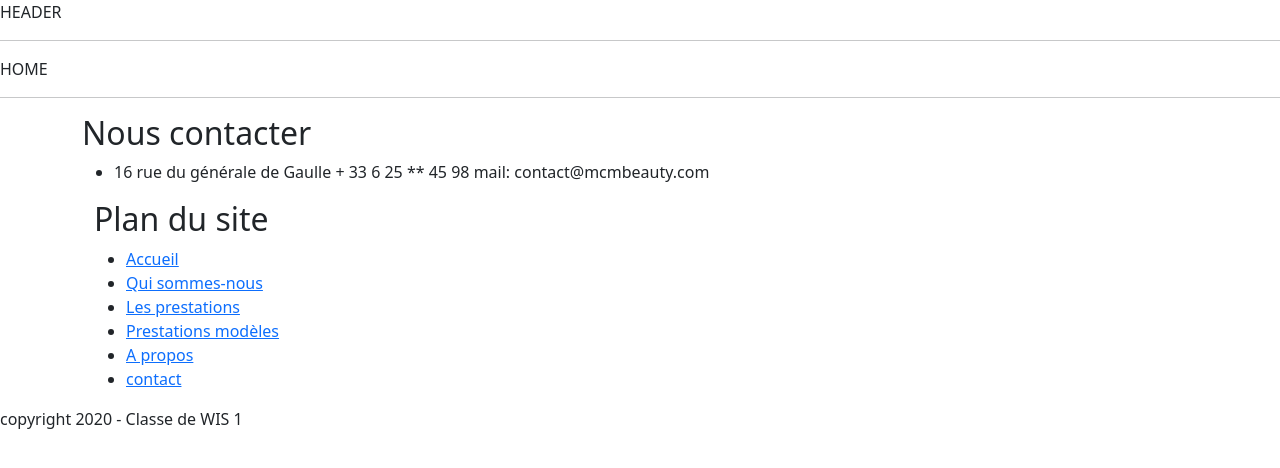
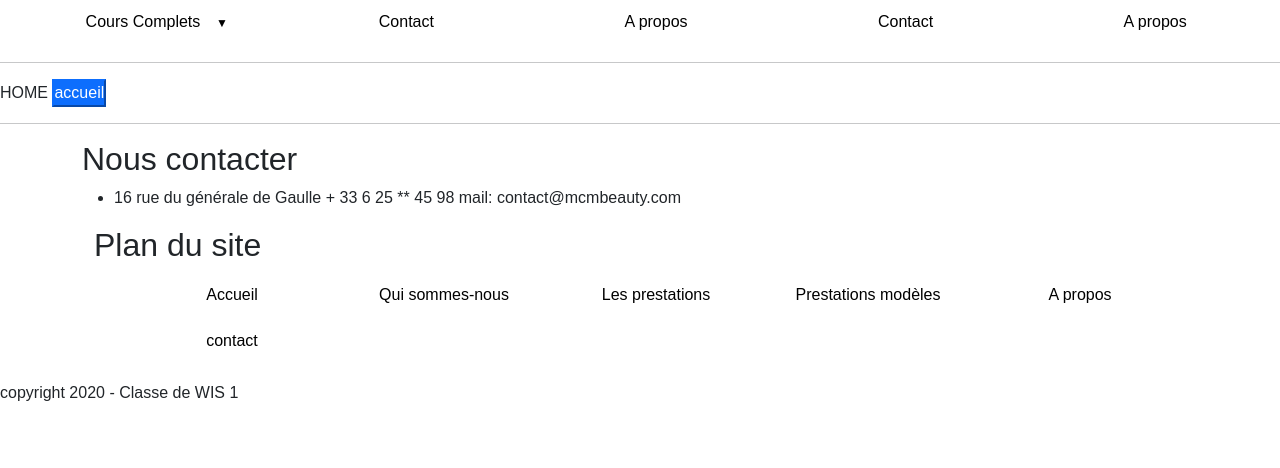
Before and after one commit to rose-br/mspr-wis1, a PHP site: page / in a window 1280 px wide. Shown: the top 468 px of the page. Run offline with PHP 8.4, Linux system fonts and the light colour scheme.

Commit message:
update: heade rpart1

```diff
--- a/index.php
+++ b/index.php
@@ -5,6 +5,7 @@
 
     HOME
 
+<button class="btn-primary">accueil</button>
 
 </main>
 
--- a/src/scss/app.scss
+++ b/src/scss/app.scss
@@ -12,3 +12,4 @@
 @import "pages/home";
 
 // Components
+@import "components/button";
--- a/src/scss/layout/_footer.scss
+++ b/src/scss/layout/_footer.scss
@@ -0,0 +1,3 @@
+.text-center {
+  color: red;
+}
--- a/src/scss/layout/_header.scss
+++ b/src/scss/layout/_header.scss
@@ -0,0 +1,72 @@
+*{
+  margin: 0px;
+  padding: 0px;
+  font-family: Avenir, sans-serif;
+}
+
+nav{
+  width: 100%;
+  margin: 0 auto;
+  background-color: white;
+  position: sticky;
+  top: 0px;
+}
+
+nav ul{
+  list-style-type: none;
+}
+
+nav ul li{
+  float: left;
+  width: 20% ;
+  text-align: center;
+  position: relative;
+}
+
+nav ul::after{
+  content: "";
+  display: table;
+  clear: both;
+}
+
+nav a{
+  display: block;
+  text-decoration: none;
+  color: black;
+  border-bottom: 2px solid transparent;
+  padding: 10px 0px;
+}
+
+nav a:hover{
+  color: plum;
+  border-bottom: 2px solid mediumpurple;
+}
+
+.sous{
+  display: none;
+  box-shadow: 0px 1px 2px #CCC;
+  background-color: white;
+  position: absolute;
+  width: 100%;
+
+}
+nav > ul li:hover .sous{
+  display: block;
+}
+.sous li{
+  float: none;
+  width: 100%;
+  text-align: left;
+}
+.sous a{
+  padding: 10px;
+  border-bottom: none;
+}
+.sous a:hover{
+  border-bottom: none;
+  background-color: black;
+}
+.deroulant > a::after{
+  content:" ▼";
+  font-size: 12px;
+}
--- a/template-parts/head.php
+++ b/template-parts/head.php
@@ -6,7 +6,6 @@
           content="width=device-width, user-scalable=no, initial-scale=1.0, maximum-scale=1.0, minimum-scale=1.0">
     <meta http-equiv="X-UA-Compatible" content="ie=edge">
     <title>Document</title>
-
     <link rel="stylesheet" href="assets/css/app.css">
 
 </head>
--- a/template-parts/header.php
+++ b/template-parts/header.php
@@ -1,9 +1,20 @@
 <?php require_once 'head.php'; ?>
-
-<header>
-
-    HEADER
-
+<header id="header">
+    <nav>
+        <ul>
+            <li class="deroulant"><a href="#">Cours Complets &ensp;</a>
+                <ul class="sous">
+                    <li><a href="#">Cours HTML et CSS</a></li>
+                    <li><a href="#">Cours JavaScript</a></li>
+                    <li><a href="#">Cours PHP et MySQL</a></li>
+                </ul>
+            </li>
+            <li><a href="#">Contact</a></li>
+            <li><a href="#">A propos</a></li>
+            <li><a href="#">Contact</a></li>
+            <li><a href="#">A propos</a></li>
+        </ul>
+    </nav>
 </header>
 
 <hr>
```
Also changed, not shown: assets/css/app.css, src/scss/components/_button.scss (added).
